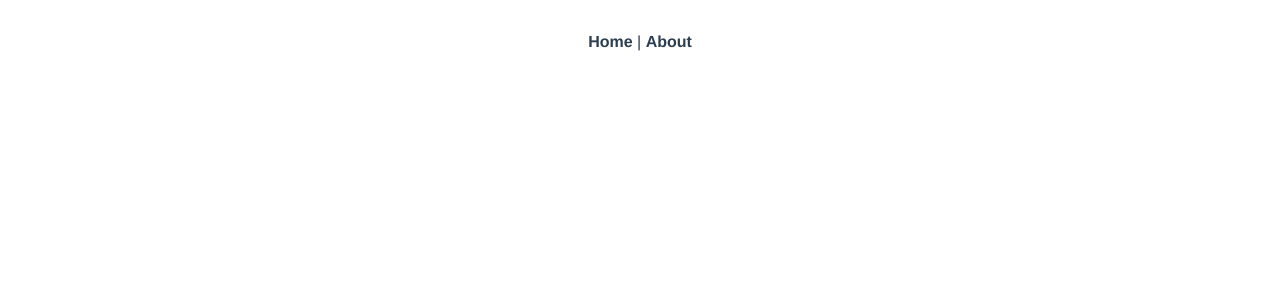
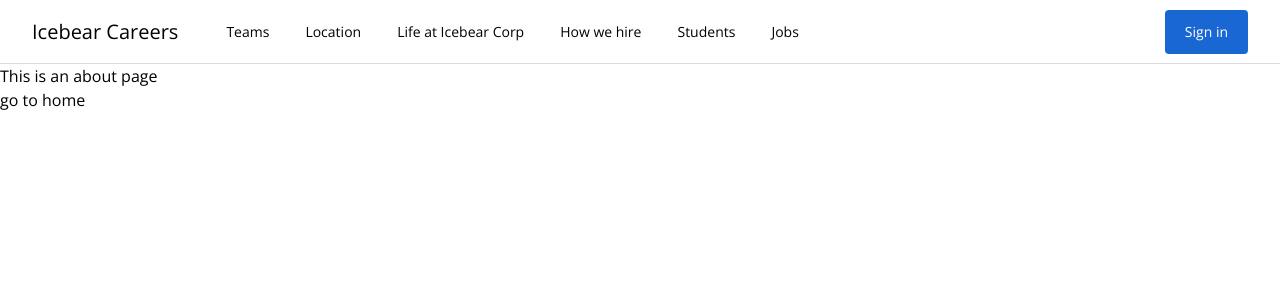
Before and after one commit to patricssin/vue-job-search, a Vue app: page /#/jobs/results in a window 1280 px wide. Before the commit this address had no page. Shown: the top 300 px of the page. Built offline with nearby package versions, Linux system fonts and the light colour scheme.

Commit message:
vue router 1

```diff
--- a/src/App.vue
+++ b/src/App.vue
@@ -1,30 +1,14 @@
 <template>
-  <nav>
-    <router-link to="/">Home</router-link> |
-    <router-link to="/about">About</router-link>
-  </nav>
+  <main-nav />
   <router-view />
 </template>
 
-<style>
-#app {
-  font-family: Avenir, Helvetica, Arial, sans-serif;
-  -webkit-font-smoothing: antialiased;
-  -moz-osx-font-smoothing: grayscale;
-  text-align: center;
-  color: #2c3e50;
-}
-
-nav {
-  padding: 30px;
-}
-
-nav a {
-  font-weight: bold;
-  color: #2c3e50;
-}
-
-nav a.router-link-exact-active {
-  color: #42b983;
-}
-</style>
+<script>
+import MainNav from "@/components/Navigation/MainNav.vue";
+export default {
+  name: "App",
+  components: {
+    MainNav,
+  },
+};
+</script>
--- a/src/components/Navigation/MainNav.vue
+++ b/src/components/Navigation/MainNav.vue
@@ -4,21 +4,23 @@
       <div
         class="flex flex-nowrap h-full px-8 mx-auto border-b border-solid border-brand-gray-1"
       >
-        <a :href="url" class="flex items-center h-full text-xl">{{
-          company
-        }}</a>
+        <router-link to="/" class="flex items-center h-full text-xl"
+          >Icebear Careers</router-link
+        >
 
         <nav class="h-full ml-12">
           <ul class="flex h-full p-0 m-0 list-none">
             <li
               v-for="menuItem in menuItems"
-              :key="menuItem"
+              :key="menuItem.text"
               class="h-full ml-9 first:ml-0"
               data-test="main-nav-list-item"
             >
-              <a href="" class="flex items-center h-full py2.5">{{
-                menuItem
-              }}</a>
+              <router-link
+                :to="menuItem.url"
+                class="flex items-center h-full py2.5"
+                >{{ menuItem.text }}</router-link
+              >
             </li>
           </ul>
         </nav>
@@ -53,15 +55,13 @@ export default {
   },
   data() {
     return {
-      company: "CodingIcebear Careers",
-      url: "https://www.careers.google.com",
       menuItems: [
-        "Teams",
-        "Location",
-        "Life at Icebear Corp",
-        "How we hire",
-        "Students",
-        "Jobs",
+        { text: "Teams", url: "/" },
+        { text: "Location", url: "/" },
+        { text: "Life at Icebear Corp", url: "/" },
+        { text: "How we hire", url: "/" },
+        { text: "Students", url: "/" },
+        { text: "Jobs", url: "/jobs/results" },
       ],
       isLoggedIn: false,
     };
--- a/src/router/index.js
+++ b/src/router/index.js
@@ -1,23 +1,20 @@
 import { createRouter, createWebHashHistory } from "vue-router";
-import HomeView from "../views/HomeView.vue";
+import HomeView from "@/views/HomeView.vue";
+import JobResultsView from "@/views/JobResultsView.vue";
 
 const routes = [
   {
     path: "/",
-    name: "home",
+    name: "Home",
     component: HomeView,
   },
   {
-    path: "/about",
-    name: "about",
-    // route level code-splitting
-    // this generates a separate chunk (about.[hash].js) for this route
-    // which is lazy-loaded when the route is visited.
-    component: () =>
-      import(/* webpackChunkName: "about" */ "../views/AboutView.vue"),
+    path: "/jobs/results",
+    name: "JobResults",
+    component: JobResultsView,
   },
 ];
-
+// track user browser history forward or back
 const router = createRouter({
   history: createWebHashHistory(),
   routes,
--- a/src/views/AboutView.vue
+++ /dev/null
@@ -1,5 +0,0 @@
-<template>
-  <div class="about">
-    <h1>This is an about page</h1>
-  </div>
-</template>
--- a/src/views/HomeView.vue
+++ b/src/views/HomeView.vue
@@ -1,9 +1,13 @@
 <template>
-  <h1 class="text-6xl font-bold">home view</h1>
+  <hero />
 </template>
 
 <script>
+import Hero from "@/components/JobSearch/Hero.vue";
 export default {
   name: "HomeView",
+  components: {
+    Hero,
+  },
 };
 </script>
--- /dev/null
+++ b/src/views/JobResultsView.vue
@@ -0,0 +1,17 @@
+<template>
+  <div class="about">
+    <h1>This is an about page</h1>
+    <button @click="goToHome">go to home</button>
+  </div>
+</template>
+
+<script>
+export default {
+  name: "JobResultsView",
+  methods: {
+    goToHome() {
+      this.$router.push("/");
+    },
+  },
+};
+</script>
```
Also changed, not shown: 1 other file (tests, documents, lock files or other folders).
